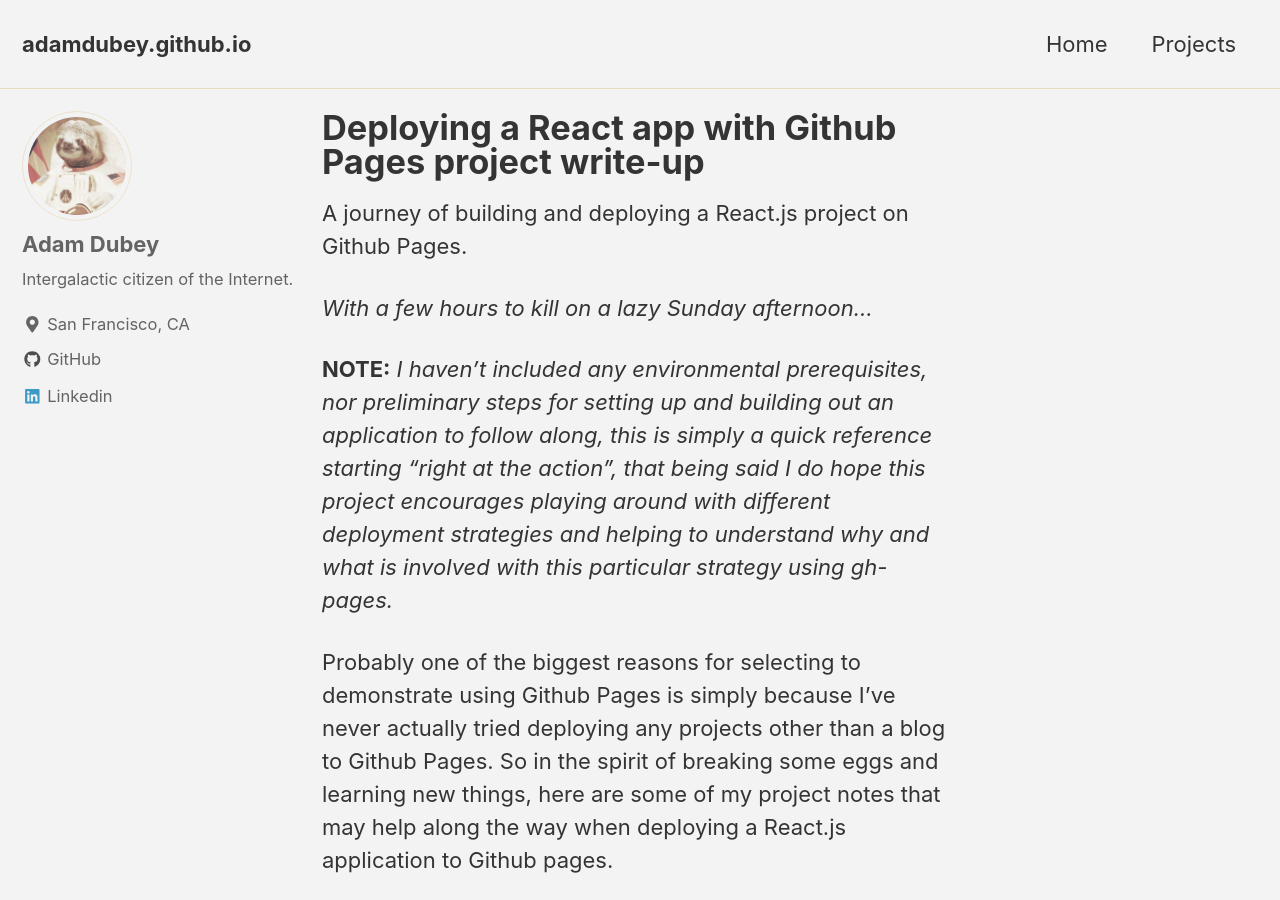
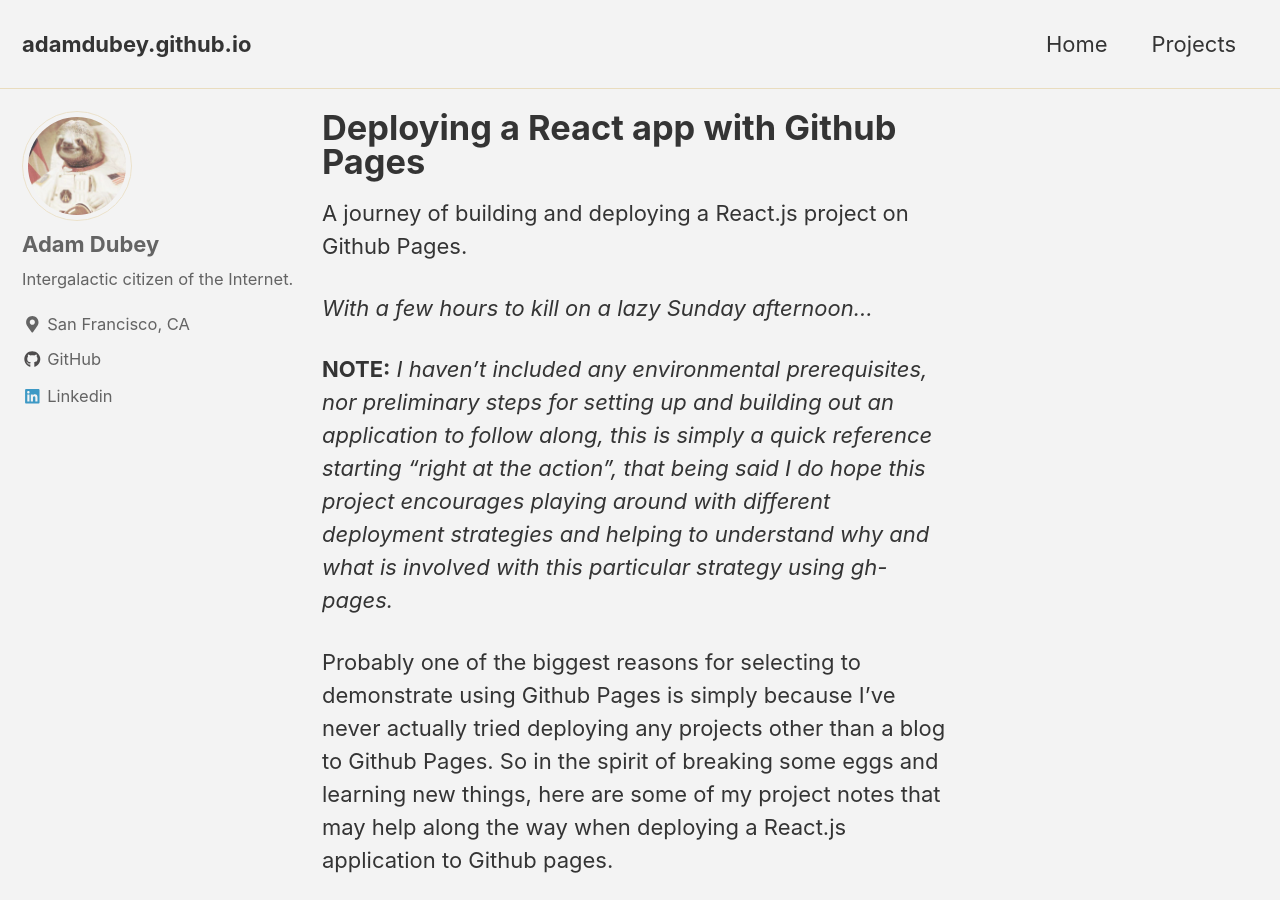
Before and after one commit to adamdubey/adamdubey.github.io, a Jekyll site: the page built from _projects/2019-09-15-deploying-a-react-app-to-github-pages.md, in a window 1280 px wide and 900 px high. Built offline with Jekyll 4.4.1, drawn with Linux system fonts in a browser that asks for light colours; cached includes are drawn as plain includes; nearby versions of some CDN libraries; emoji names are drawn with the system emoji font.

Commit message:
[AD][T182R2] Renaming file

```diff
--- a/_projects/2019-09-15-deploying-a-react-app-to-github-pages-project-writeup.md
+++ b/_projects/2019-09-15-deploying-a-react-app-to-github-pages.md
@@ -1,7 +1,7 @@
 ---
 layout: single
 author_profile: true
-title: "Deploying a React app with Github Pages project write-up"
+title: "Deploying a React app with Github Pages"
 ---
 A journey of building and deploying a React.js project on Github Pages.
 
```
